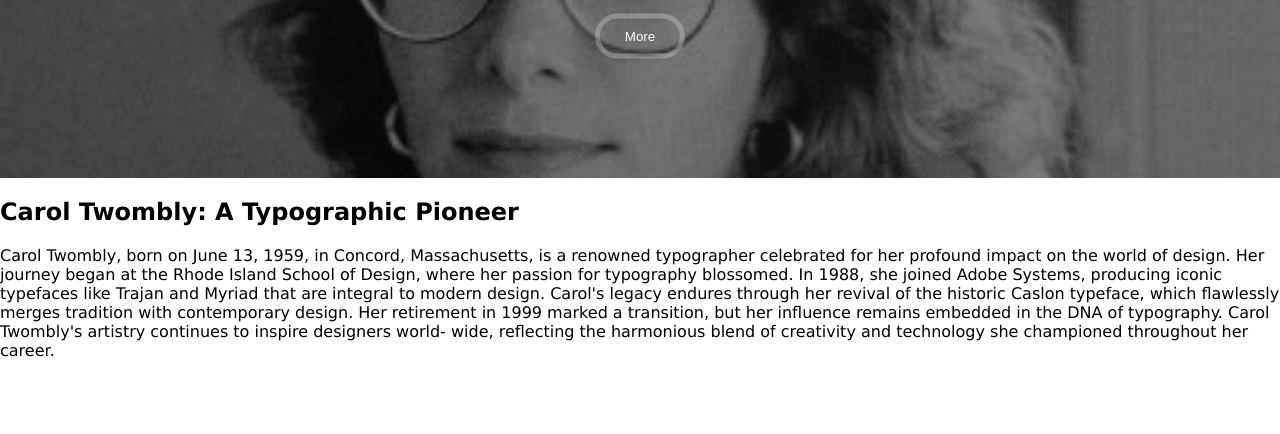
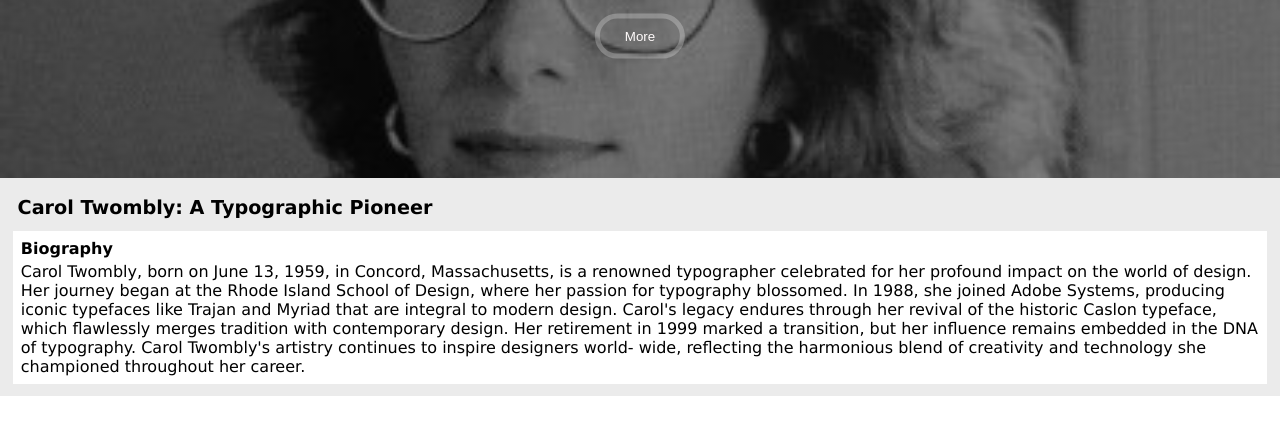
Before and after one commit to nic-gdes/create-a-tribute-page-Magda089, a plain HTML site: page index.html in a window 1280 px wide. Shown: the part 222-656 px from the top of the page. Drawn offline with Linux system fonts and the light colour scheme.

Commit message:
article page finished

```diff
--- a/index.html
+++ b/index.html
@@ -15,10 +15,13 @@
           <button>More</button>
         </div>
       </div>
-      <article>
-        <h2>Carol Twombly: A Typographic Pioneer</h2>
-        <p>Carol Twombly, born on June 13, 1959, in Concord, Massachusetts, is a renowned typographer celebrated for her profound impact on the world of design. Her journey began at the Rhode Island School of Design, where her passion for typography blossomed. In 1988, she joined Adobe Systems, producing iconic typefaces like Trajan and Myriad that are integral to modern design. Carol's legacy endures through her revival of the historic Caslon typeface, which flawlessly merges tradition with contemporary design. Her retirement in 1999 marked a transition, but her influence remains embedded in the DNA of typography. Carol Twombly's artistry continues to inspire designers world- wide, reflecting the harmonious blend of creativity and technology she championed throughout her career.
-        </p>
+      <article class="main-article">
+        <h1>Carol Twombly: A Typographic Pioneer</h1>
+        <article class="article-text">
+          <h2>Biography</h2>
+          <p>Carol Twombly, born on June 13, 1959, in Concord, Massachusetts, is a renowned typographer celebrated for her profound impact on the world of design. Her journey began at the Rhode Island School of Design, where her passion for typography blossomed. In 1988, she joined Adobe Systems, producing iconic typefaces like Trajan and Myriad that are integral to modern design. Carol's legacy endures through her revival of the historic Caslon typeface, which flawlessly merges tradition with contemporary design. Her retirement in 1999 marked a transition, but her influence remains embedded in the DNA of typography. Carol Twombly's artistry continues to inspire designers world- wide, reflecting the harmonious blend of creativity and technology she championed throughout her career.
+          </p>
+        </article>
       </article>
 </body>
 </html>
--- a/style.css
+++ b/style.css
@@ -37,3 +37,26 @@ body, html {
     background-color: #eec405;
     color: white;
   }
+
+  .main-article {
+    margin: 0;
+    padding: 0.3rem;
+    background-color: #ebebeb;
+  }
+
+  .main-article  h1,
+  .article-text {
+    margin: 0.5rem;
+    padding: 0.3rem;
+    font-size: 1.2rem;
+  }
+
+  .article-text {
+    background:rgb(255, 255, 255);
+  }
+
+  .article-text > h2,
+  .article-text > p {
+    margin: 0.2rem;
+    font-size: 1rem;
+  }
```
